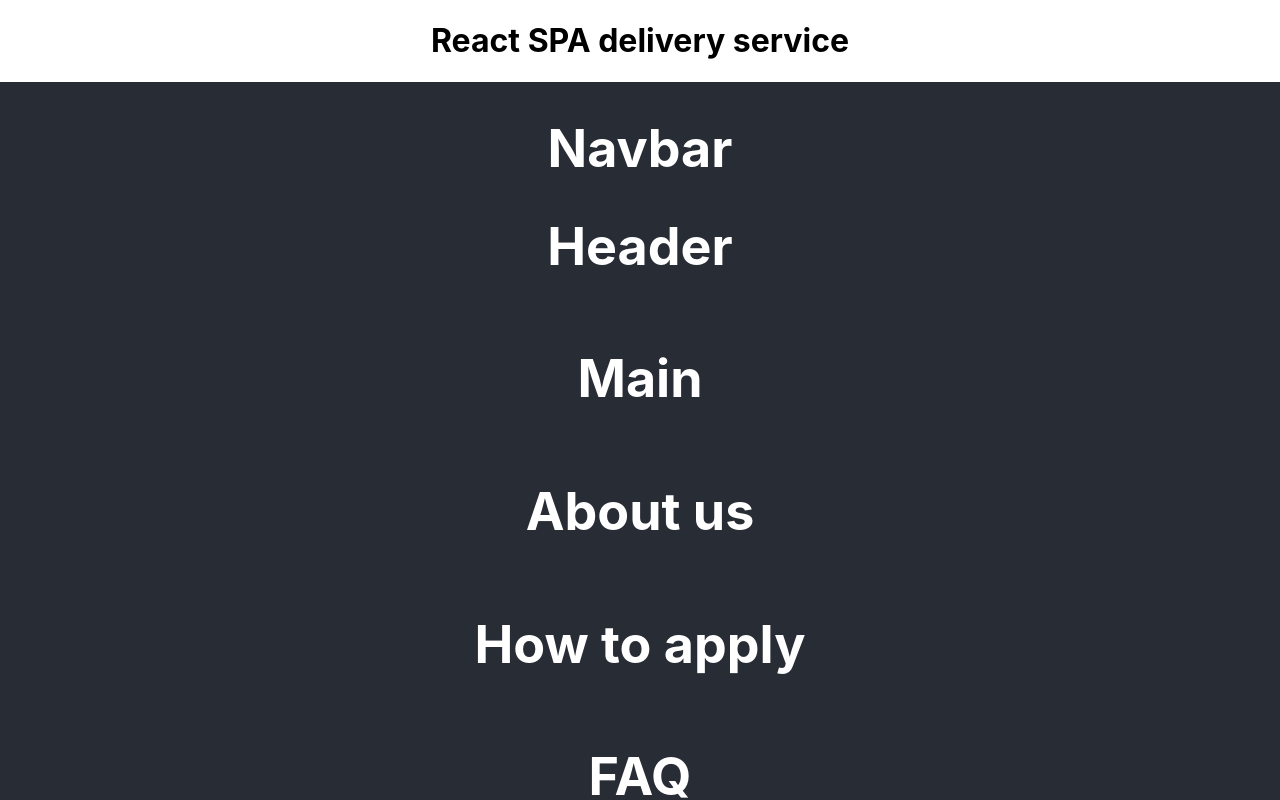
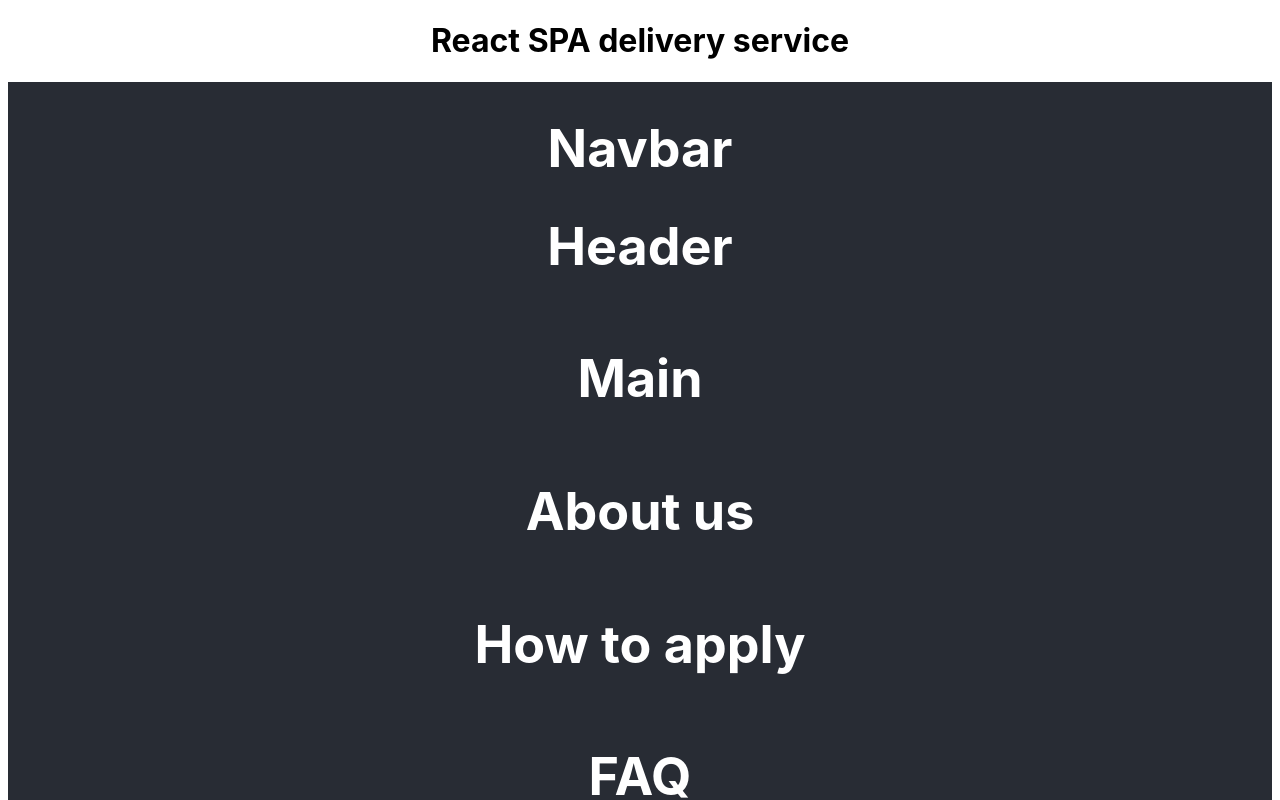
Before and after one commit to AlyonaYAV/react-spa-delivery, a React (Create React App) app: page / in a window 1280 px wide. Shown: the top 800 px of the page. Built offline with nearby package versions, Linux system fonts and the light colour scheme.

Commit message:
Added CSS variables and fonts to the main 'index.css' file.

```diff
--- a/src/index.css
+++ b/src/index.css
@@ -1,5 +1,20 @@
+@import url('https://fonts.googleapis.com/css2?family=Rubik:ital,wght@0,300;0,500;1,300;1,500;1,600;1,700;1,800;1,900&display=swap');
+@import url('https://fonts.googleapis.com/css2?family=DM+Serif+Display:ital@1&family=Rubik:ital,wght@0,300;0,500;1,300;1,500;1,600;1,700;1,800;1,900&display=swap');
+:root{
+  --font-navbar: 'Rubik', sans-serif;
+  --font-logo: 'DM Serif Display', serif;
+  --gradient-text: linear-gradient(89.97deg, blue, 1.84%, pink 20%);
+  --gradient-bar: linear-gradient(103.22deg, rgb(0, 255, 85), -13.86%, rgb(110, 20, 35) 20%);
+
+  --bg-color: #eee2e2;
+  --text-color: #fff;
+  --text-content: #000;
+  --text-headers: #EE4D47;
+}
+html{
+  font-size: 16px;
+}
 body {
-  margin: 0;
   font-family: -apple-system, BlinkMacSystemFont, 'Segoe UI', 'Roboto', 'Oxygen',
     'Ubuntu', 'Cantarell', 'Fira Sans', 'Droid Sans', 'Helvetica Neue',
     sans-serif;
```
